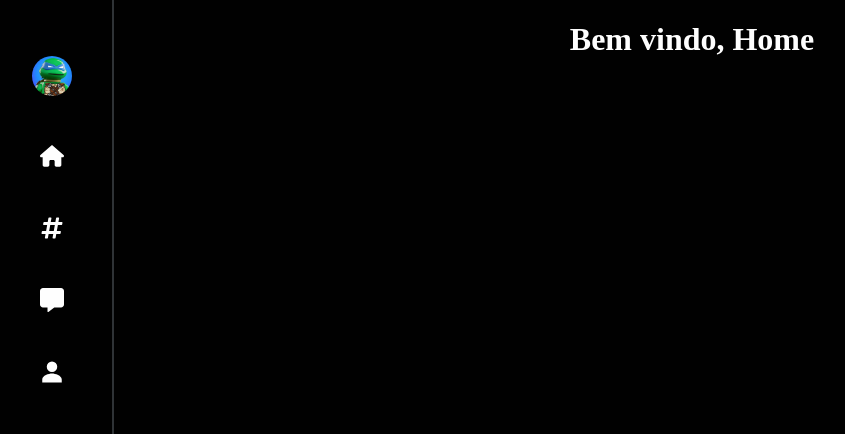
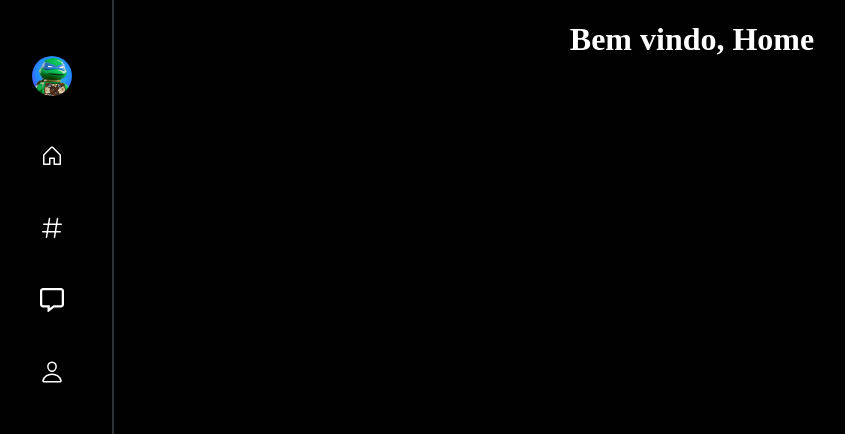
Before and after one commit to kauesandrade/project-social-midia, a React (Vite) app: page / in a window 1280 px wide. Shown: the top 434 px of the page, without its empty margins (8-853 px from the left). Built offline with nearby package versions, Linux system fonts and the light colour scheme.

Commit message:
change icons

```diff
--- a/src/components/sidebar/index.jsx
+++ b/src/components/sidebar/index.jsx
@@ -1,8 +1,8 @@
 import './style.css'
-import { FaHouse } from "react-icons/fa6";
-import { FaHashtag } from "react-icons/fa";
-import { FaCommentAlt } from "react-icons/fa";
-import { IoPersonSharp } from "react-icons/io5";
+import { PiHouse } from "react-icons/pi";
+import { GoHash } from "react-icons/go";
+import { FaRegCommentAlt } from "react-icons/fa";
+import { IoPersonOutline } from "react-icons/io5";
 import { IoIosMenu } from "react-icons/io";
 import { IoClose } from "react-icons/io5";
 
@@ -26,10 +26,10 @@ const sidebar = () => {
         <aside className='asideSidebar'>
             <ul>
                 <li><span className='spanPhoto' onClick={() =>navigate('/profile')}><img src="src/assets/imagens/profile.jpg" alt="Profile Photo" /></span></li>
-                <li><span onClick={() =>navigate('/')}><FaHouse style={{fontSize: '1.5rem'}} /><a id='home'>Home</a></span></li>
-                <li><span onClick={() =>navigate('/explore')}><FaHashtag style={{ fontSize: '1.5rem' }} /><a id='explore'>Explore</a></span></li>
-                <li><span onClick={() =>navigate('/menssages')}><FaCommentAlt style={{ fontSize: '1.5rem' }} /><a id='menssages'>Menssages</a></span></li>
-                <li><span onClick={() =>navigate('/profile')}><IoPersonSharp style={{fontSize: '1.5rem'}} /><a id='profile'>Profile</a></span></li>
+                <li><span onClick={() =>navigate('/')}><PiHouse style={{fontSize: '1.5rem'}} /><a id='home'>Home</a></span></li>
+                <li><span onClick={() =>navigate('/explore')}><GoHash style={{ fontSize: '1.5rem' }} /><a id='explore'>Explore</a></span></li>
+                <li><span onClick={() =>navigate('/menssages')}><FaRegCommentAlt style={{ fontSize: '1.5rem' }} /><a id='menssages'>Menssages</a></span></li>
+                <li><span onClick={() =>navigate('/profile')}><IoPersonOutline style={{fontSize: '1.5rem'}} /><a id='profile'>Profile</a></span></li>
             </ul>
         </aside>
 
@@ -46,10 +46,10 @@ const sidebar = () => {
         <nav className='navBarShow'>
             <ul>
                 <li><span onClick={() =>handleClickMenu()}><IoClose style={{fontSize: '2.5rem'}} /></span></li>
-                <li><span onClick={() =>{handleClickMenu(); navigate('/')}}><FaHouse style={{fontSize: '1.5rem'}} /><a id='home'>Home</a></span></li>
-                <li><span onClick={() =>{handleClickMenu(); navigate('/explore')}}><FaHashtag style={{ fontSize: '1.5rem' }} /><a id='explore'>Explore</a></span></li>
-                <li><span onClick={() =>{handleClickMenu(); navigate('/menssages')}}><FaCommentAlt style={{ fontSize: '1.5rem' }} /><a id='menssages'>Menssages</a></span></li>
-                <li><span onClick={() =>{handleClickMenu(); navigate('/profile')}}><IoPersonSharp style={{fontSize: '1.5rem'}} /><a id='profile'>Profile</a></span></li>
+                <li><span onClick={() =>{handleClickMenu(); navigate('/')}}><PiHouse style={{fontSize: '1.5rem'}} /><a id='home'>Home</a></span></li>
+                <li><span onClick={() =>{handleClickMenu(); navigate('/explore')}}><GoHash style={{ fontSize: '1.5rem' }} /><a id='explore'>Explore</a></span></li>
+                <li><span onClick={() =>{handleClickMenu(); navigate('/menssages')}}><FaRegCommentAlt style={{ fontSize: '1.5rem' }} /><a id='menssages'>Menssages</a></span></li>
+                <li><span onClick={() =>{handleClickMenu(); navigate('/profile')}}><IoPersonOutline style={{fontSize: '1.5rem'}} /><a id='profile'>Profile</a></span></li>
             </ul>
 
             {/* <span onClick={() =>handleClickMenu()}><IoClose style={{fontSize: '1.5rem'}} /></span>
```
